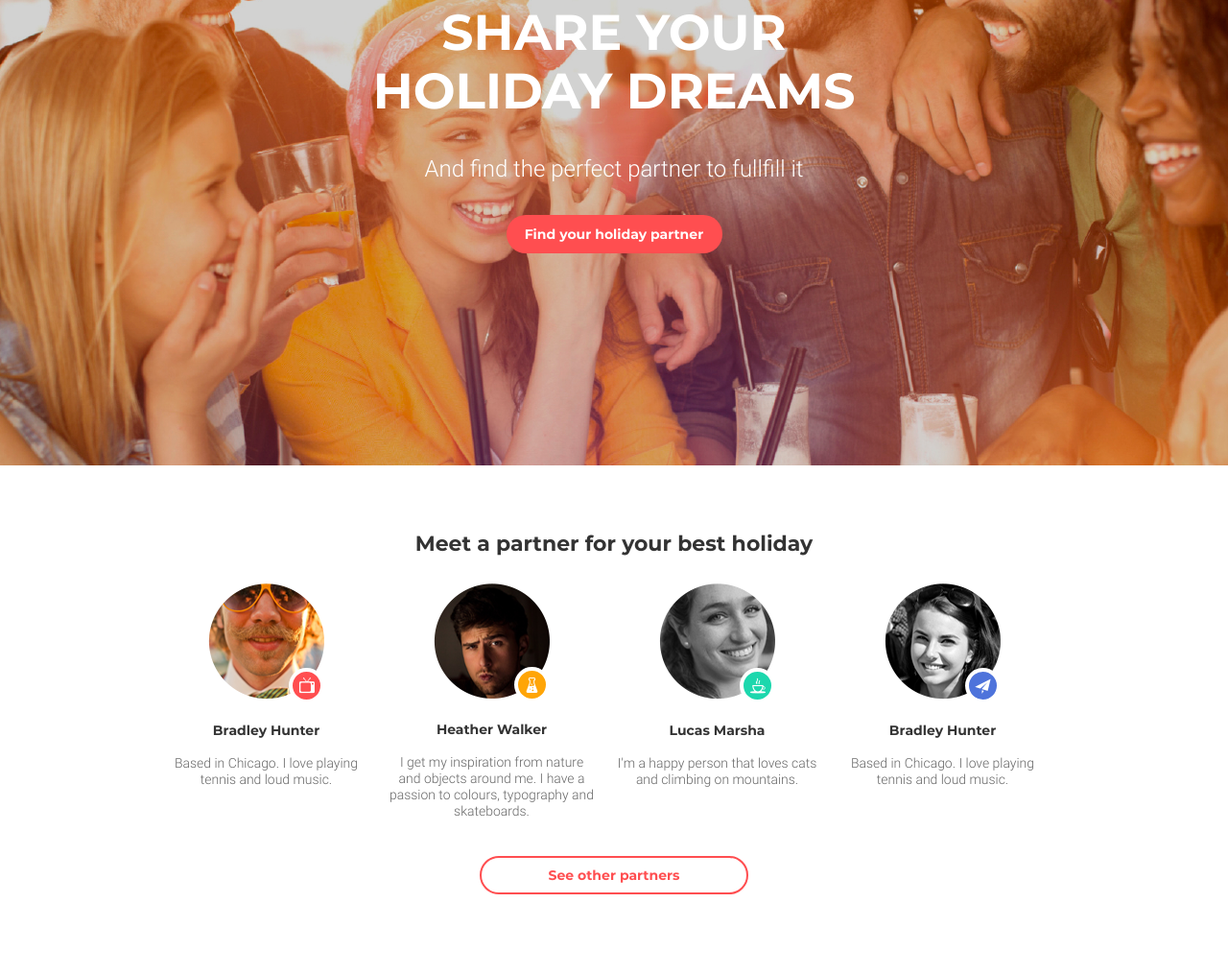
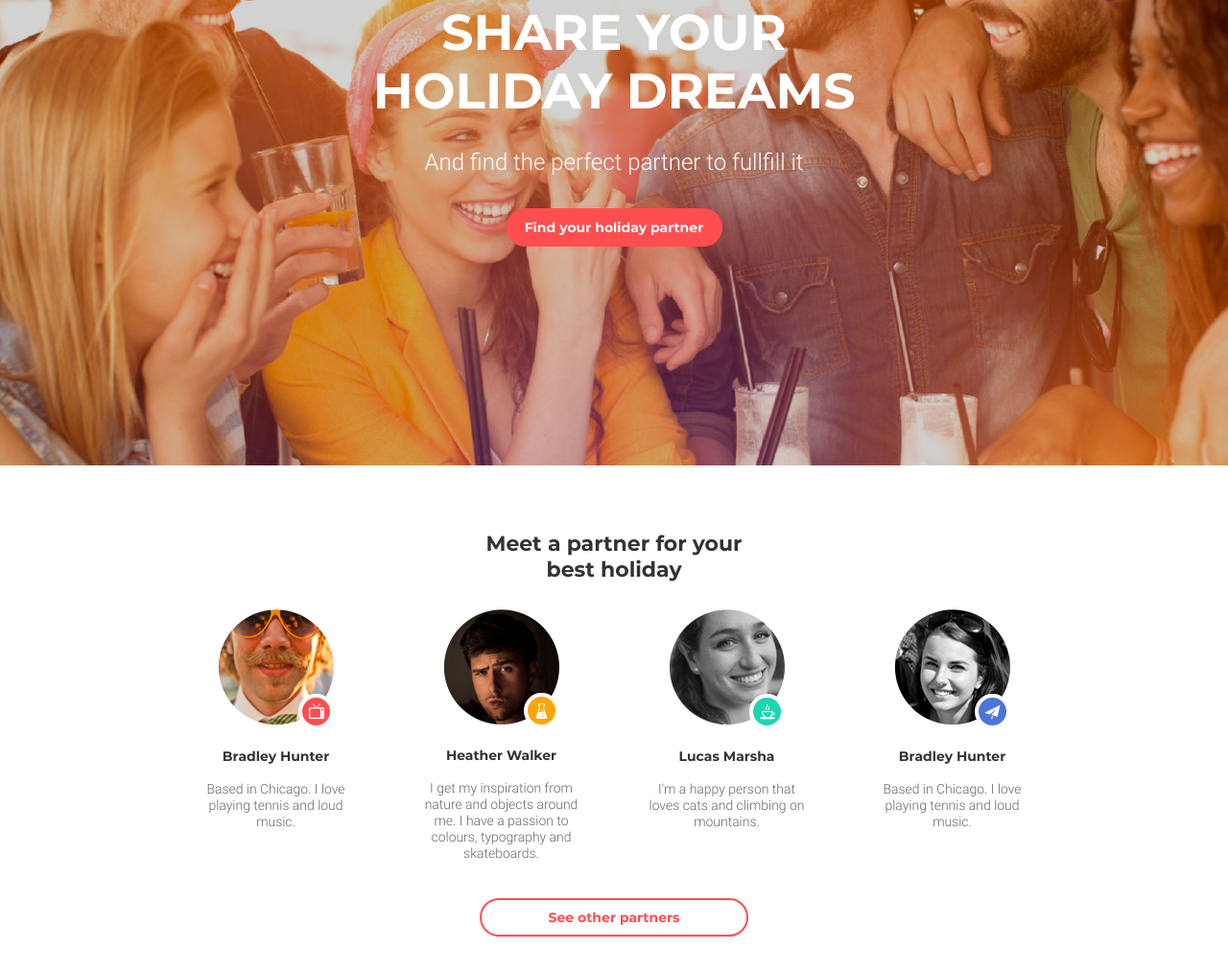
Before and after one commit to Vasiliy0210/goit-fe-course, a plain HTML site: page html-css/module-09/index.html in a window 1280 px wide. Shown: the part 215-1230 px from the top of the page at 96% size. Drawn offline with Linux system fonts and the light colour scheme.

Commit message:
fixed hw09 05112019

```diff
--- a/html-css/module-09/css/style.css
+++ b/html-css/module-09/css/style.css
@@ -52,7 +52,6 @@
 }
 
 .page-header {
-    display: block;
     margin: 0 auto;
 }
 
@@ -80,12 +79,15 @@
     border: 2px solid transparent;
     border-radius: 20px;
     text-decoration: none;
+    transition-property: border;
+    transition-duration: 0.3s;
 }
 
 .menu-list a:focus,
 .menu-list a:hover {
+    transition-property: border;
+    transition-duration: 0.3s;
     border: 2px solid #fff;
-    border-radius: 20px;
 }
 
 .menu-list li {
@@ -117,7 +119,7 @@
     text-transform: uppercase;
     line-height: 36px;
     text-align: center;
-    margin-top: 35px;
+    padding-top: 35px;
     color: #fff;
 }
 
@@ -128,7 +130,10 @@
     font-weight: 300;
     text-align: center;
     color: #fff;
-    margin-top: 15px;
+    padding-top: 15px;
+    padding-bottom: 18px;
+    padding-right: 40px;
+    padding-left: 40px;
 }
 
 .header-title-button {
@@ -144,17 +149,18 @@
     text-align: center;
     width: 280px;
     height: 40px;
-    margin-top: 18px;
     cursor: pointer;
 }
 
 .partners {
-    margin-bottom: 56px;
+    padding-bottom: 56px;
+    width: 270px;
 }
 
 .partners-list {
     display: flex;
     flex-wrap: wrap;
+    justify-content: center;
     margin: 0 auto;
 }
 
@@ -168,10 +174,11 @@
     font-size: 21.98px;
     text-align: center;
     margin: 0 auto;
-    margin-top: 68px;
+    padding-top: 68px;
     margin-bottom: 18px;
     color: #333333;
     font-weight: 700;
+    width: 270px;
 }
 
 .partners-item-img {
@@ -222,7 +229,7 @@
     font-weight: 700;
     color: #333333;
     line-height: 17px;
-    margin-top: 20px;
+    padding-top: 20px;
 }
 
 .partners-item-description {
@@ -232,7 +239,9 @@
     font-weight: 300;
     text-align: center;
     color: #666666;
-    margin-top: 17px;
+    padding-top: 17px;
+    padding-right: 25px;
+    padding-left: 25px;
 }
 
 .partners-button {
@@ -249,6 +258,15 @@
     text-align: center;
     margin: 0 auto;
     cursor: pointer;
+    transition-property: background-color, color;
+    transition-duration: 0.3s;
+}
+
+.partners-button:hover {
+    transition-property: background-color, color;
+    transition-duration: 0.3s;
+    background-color: #ff4e50;
+    color: #fff;
 }
 
 
@@ -264,7 +282,7 @@
     }
 
     .header-title {
-        width: 320px;
+        width: 300px;
         margin: 0 auto;
     }
 
@@ -283,21 +301,11 @@
         justify-content: center;
     }
 
-    .partners-title-wrapper {
-        display: flex;
-        width: 100%;
-        justify-content: center;
+    .partners-item {
         width: 270px;
-        margin: 0 auto;
-    }
-
-    .partners-item {
-        padding-right: 50px;
-        padding-left: 50px;
-        max-width: 100%;
     }
 }
-@media (min-width:768px) and (max-width:1199px) {
+@media (min-width:768px) and (max-width:959px) {
     .partners-list .partners-item:not(:nth-last-child(-n+2)) {
         margin-bottom: 60px;
     }
@@ -314,6 +322,9 @@
         background-image: url(../img/tablet-header-bg.png);
     }
     .page-nav {
+        width: 748px;
+        padding-right: 40px;
+        padding-left: 40px;
         display: flex;
         margin: 0 auto;
         padding-top: 38px;
@@ -337,17 +348,18 @@
     .header-title h1 {
         font-size: 51.97px;
         line-height: 61px;
-        margin-top: 144px;
+        padding-top: 144px;
+        /* padding-bottom: 37px; */
     }
 
     .header-title p {
-        margin-top: 37px;
+        padding-top: 30px;
         font-size: 23.99px;
         line-height: 29px;
+        padding-bottom: 33px;
     }
 
     .header-title-button {
-        margin-top: 33px;
         width: 225px;
     }
 
@@ -357,7 +369,7 @@
 
     .partners {
         width: 492px;
-        margin-bottom: 40px;
+        padding-bottom: 40px;
     }
 
     .partners-title {
@@ -389,7 +401,7 @@
 
 }
 
-@media (min-width: 1200px) {
+@media (min-width: 960px) {
 
     .header-wrapper {
         height: 700px;
@@ -403,7 +415,17 @@
 
     .partners {
         width: 940px;
-        margin-bottom: 72px;
+        padding-bottom: 72px;
+        margin: 0 auto;
+    }
+
+    .partners-list {
+        margin: 0 auto;
+        padding-bottom: 38px;
+    }
+
+    .partners-item {
+        width: 220px;
     }
 
 }
--- a/html-css/module-09/index.html
+++ b/html-css/module-09/index.html
@@ -44,38 +44,32 @@
 <main>
     <section class="partners container">
         <div class="row">
-            <div class="col-12 col-md-12 col-xl-12"></div>
-                <div class="partners-title-wrapper">
-                    <h2 class="partners-title">Meet a partner for your best holiday</h2>
-                </div>
+            <div class="col-12 col-md-12 col-lg-12">
+                <h2 class="partners-title">Meet a partner for your best holiday</h2>
             </div>
-        </div>
-        <div class="row">
             <div class="col-12 partners-list">
-                <div class="col-12 col-md-6 col-xl-3 partners-item">
+                <div class="col-12 col-md-6 col-lg-3 partners-item">
                     <div class="partners-item-img hunter"><img src="img/Bradley_Hunter.png" alt="Bradley Hunter"></div>
                     <h3 class="partners-item-name">Bradley Hunter</h3>
                     <p class="partners-item-description">Based in Chicago. I love playing tennis and loud music.</p>
                 </div>
-                <div class="col-12 col-md-6 col-xl-3 partners-item">
+                <div class="col-12 col-md-6 col-lg-3 partners-item">
                     <div class="partners-item-img walker"><img src="img/Heather_Walker.png" alt="Heather Walker"></div>
                     <h3 class="partners-item-name">Heather Walker</h3>
                     <p class="partners-item-description">I get my inspiration from nature and objects around me. I have a passion to colours, typography and skateboards.</p>
                 </div>
-                <div class="col-12 col-md-6 col-xl-3 partners-item">
+                <div class="col-12 col-md-6 col-lg-3 partners-item">
                     <div class="partners-item-img marsha"><img src="img/Lucas_Marsha.png" alt="Lucas Marsha"></div>
                     <h3 class="partners-item-name">Lucas Marsha</h3>
                     <p class="partners-item-description">I'm a happy person that loves cats and climbing on mountains.</p>
                 </div>
-                <div class="col-12 col-md-6 col-xl-3 partners-item">
+                <div class="col-12 col-md-6 col-lg-3 partners-item">
                     <div class="partners-item-img hunter2"><img src="img/Bradley_Hunter2.png" alt="Bradley Hunter2"></div>
                     <h3 class="partners-item-name">Bradley Hunter</h3>
                     <p class="partners-item-description">Based in Chicago. I love playing tennis and loud music.</p>
                 </div>
             </div>
-        </div>
-        <div class="row">
-            <div class="col-12 col-md-12 col-xl-12">
+            <div class="col-12 col-md-12 col-lg-12">
                 <button class="partners-button">See other partners</button>
             </div>
         </div>
```
Also changed, not shown: html-css/module-09/css/bootstrap-grid.css.
